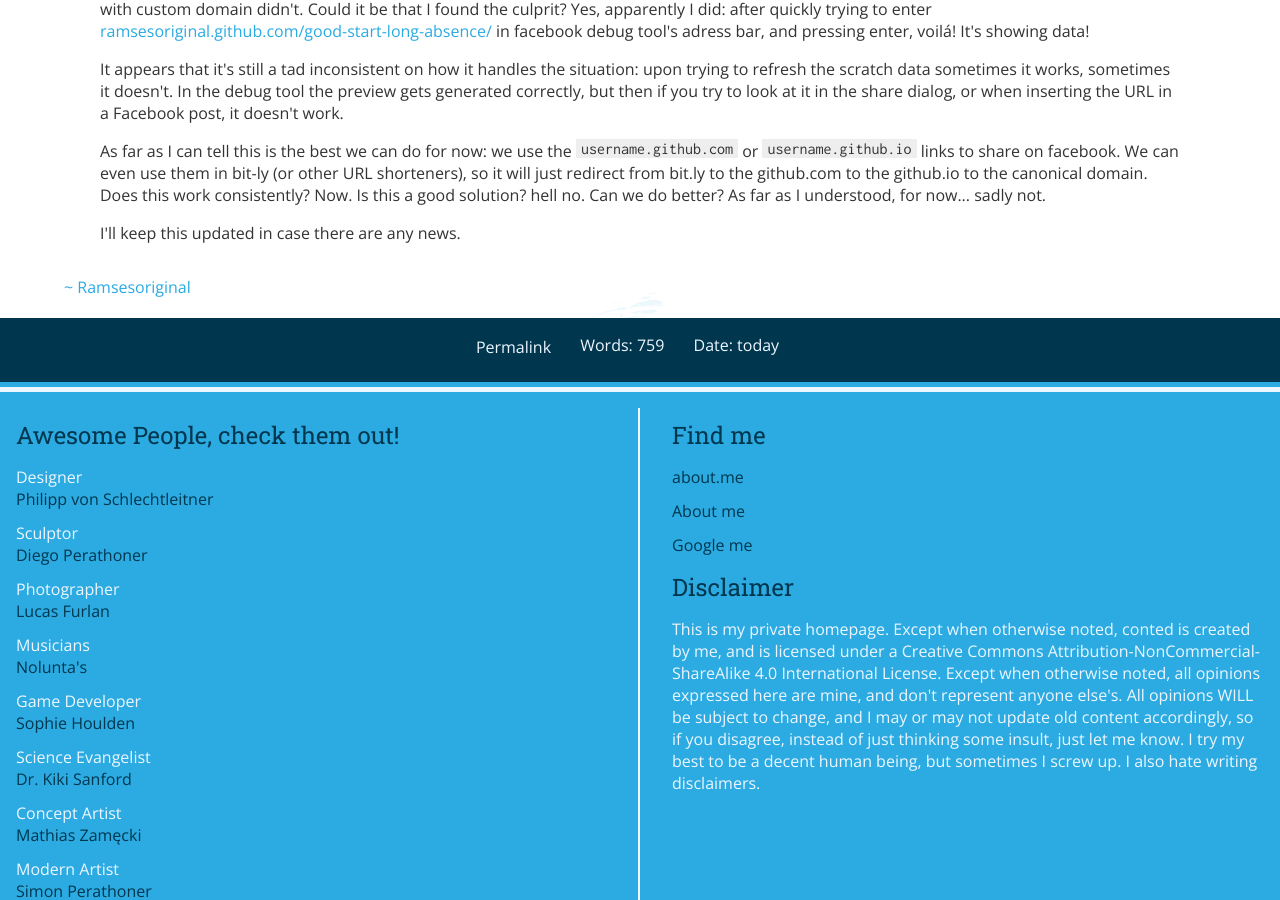
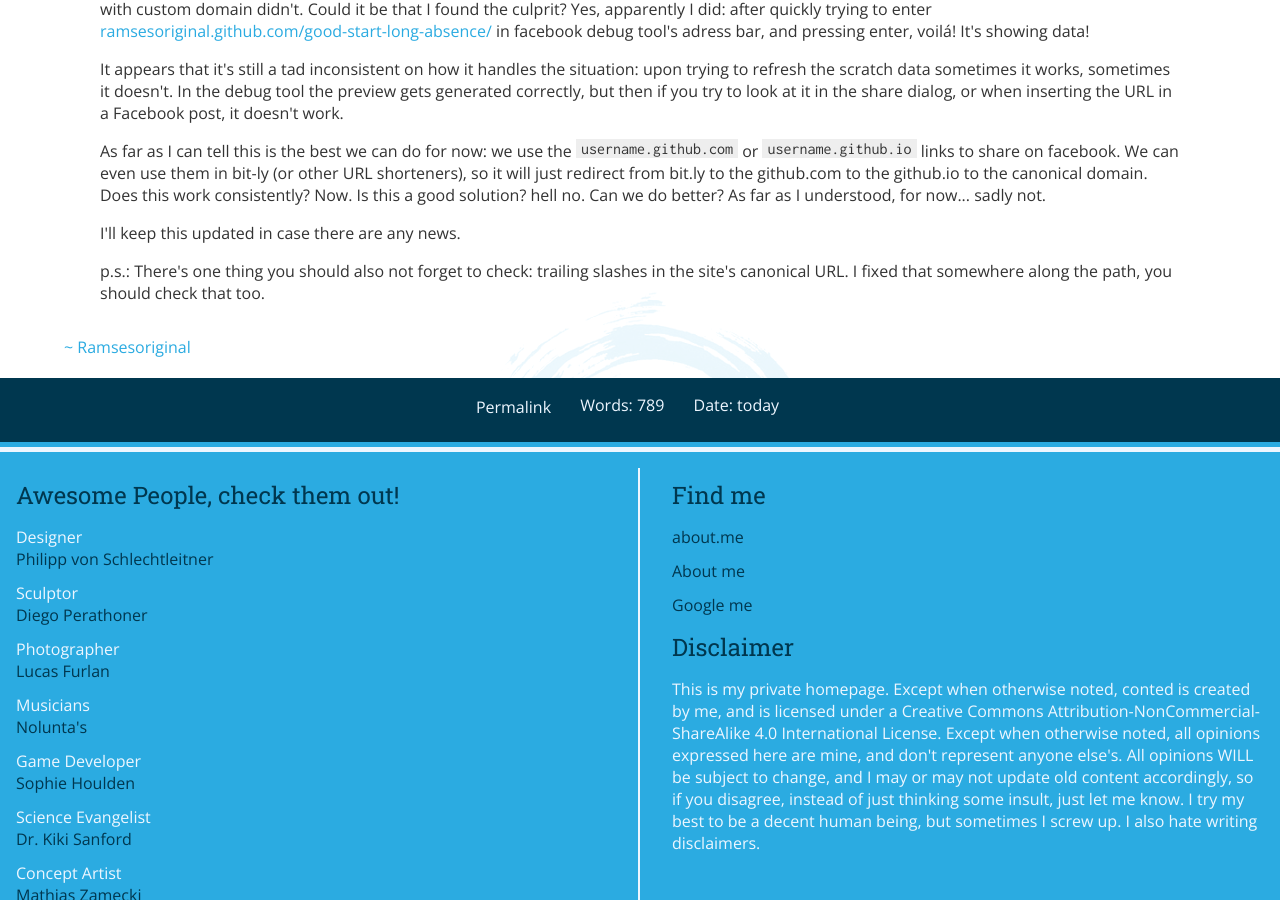
Before and after one commit to ramsesoriginal/ramsesoriginal.github.io, a Jekyll site: the page built from _posts/2015-03-21-Facebook-Open-Graph-GitHub-Pages.html, in a window 1280 px wide and 900 px high, scrolled down 1703 px. Built offline with Jekyll 4.4.1, drawn with Linux system fonts in a browser that asks for light colours; nearby versions of some CDN libraries; comment, search, counter and statistics services are not loaded.

Commit message:
Added space to title, added part about trailing slashes

```diff
--- a/_layouts/default.html
+++ b/_layouts/default.html
@@ -24,7 +24,7 @@
 	<!-- Twitter Summary card images must be at least 120x120px -->
 	<meta name="twitter:image" content="{% if page.preview %}{{ site.url }}{{ page.preview }}{% else %}{{ site.url }}/style/img/logo.png{% endif %}" />
 
-	<meta itemprop="name" content="ramsesoriginal{% if page.title %} | {{page.title}}{% endif %}"/>
+	<meta itemprop="name" content="ramsesoriginal {% if page.title %} | {{page.title}}{% endif %}"/>
 	<meta itemprop="description" content="{% if page.excerpt %}{{ page.excerpt  | remove: '<p>' | remove: '</p>' }}{% else %}Homepage for ramsesoriginal{% endif %}"/>
 	<meta itemprop="image" content="{% if page.preview %}{{ site.url }}{{ page.preview }}{% else %}{{ site.url }}/style/img/logo.png{% endif %}"/>
 
--- a/_posts/2015-03-21-Facebook-Open-Graph-GitHub-Pages.html
+++ b/_posts/2015-03-21-Facebook-Open-Graph-GitHub-Pages.html
@@ -34,3 +34,5 @@ preview: /assets/images/Facebook-Preview.png
 <p>As far as I can tell this is the best we can do for now: we use the <code>username.github.com</code> or <code>username.github.io</code> links to share on facebook. We can even use them in bit-ly (or other URL shorteners), so it will just redirect from bit.ly to the github.com to the github.io to the canonical domain. Does this work consistently? Now. Is this a good solution? hell no. Can we do better? As far as I understood, for now... sadly not.</p>
 
 <p>I'll keep this updated in case there are any news.</p>
+
+<p>p.s.: There's one thing you should also not forget to check: trailing slashes in the site's canonical URL. I fixed that somewhere along the path, you should check that too.</p>
```
